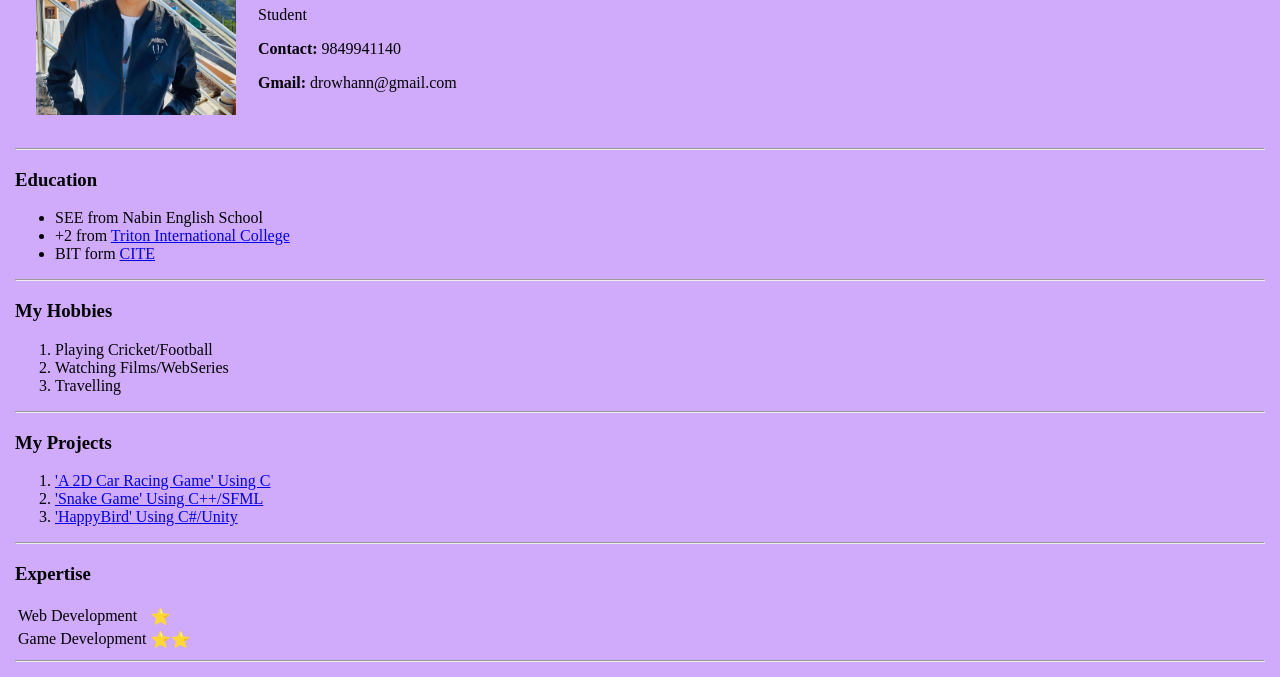
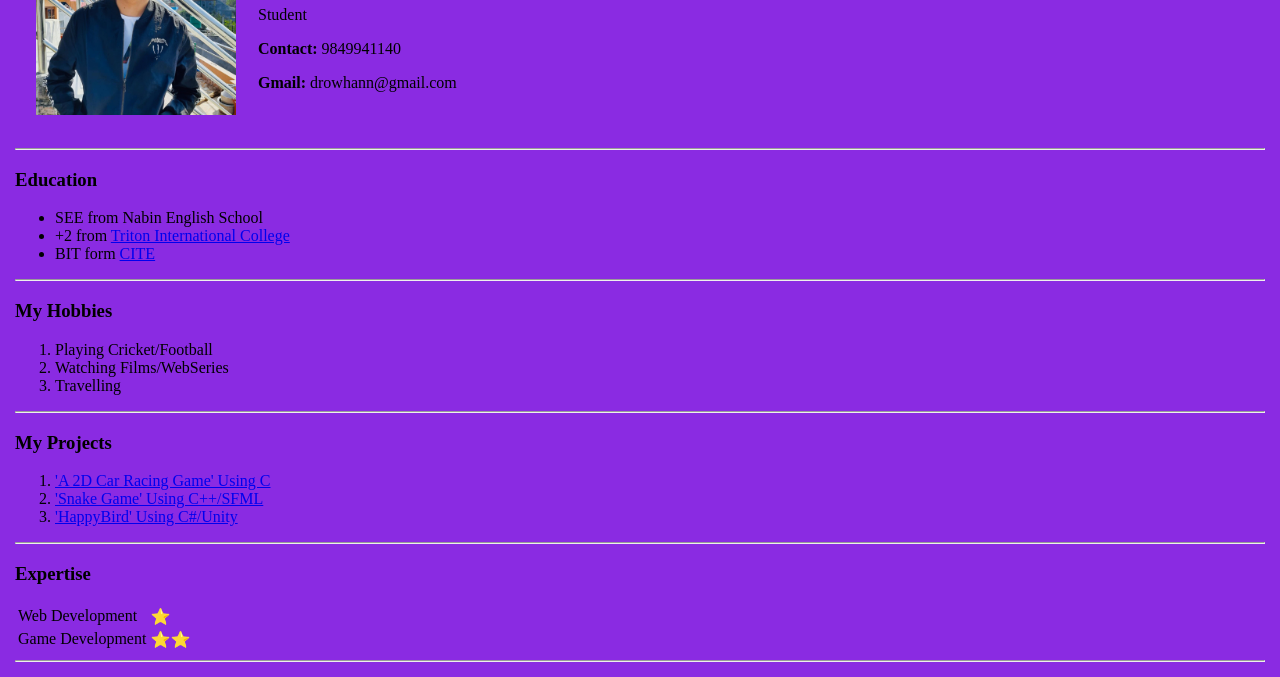
Before and after one commit to drowhannn/MY_CV, a plain HTML site: page index.html in a window 1280 px wide. Shown: the part 131-808 px from the top of the page. Drawn offline with Linux system fonts and the light colour scheme.

Commit message:
changed background color to blue violet

```diff
--- a/index.html
+++ b/index.html
@@ -6,7 +6,7 @@
     <meta name="viewport" content="width=device-width, initial-scale=1.0">
     <title>My Personal Website</title>
 </head>
-<body style="background-color: rgba(120, 10, 245, 0.342); margin: 15px;">
+<body style="background-color:blueviolet; margin: 15px;">
     <hr>
     <table cellspacing="20">
         <tbody>
```
